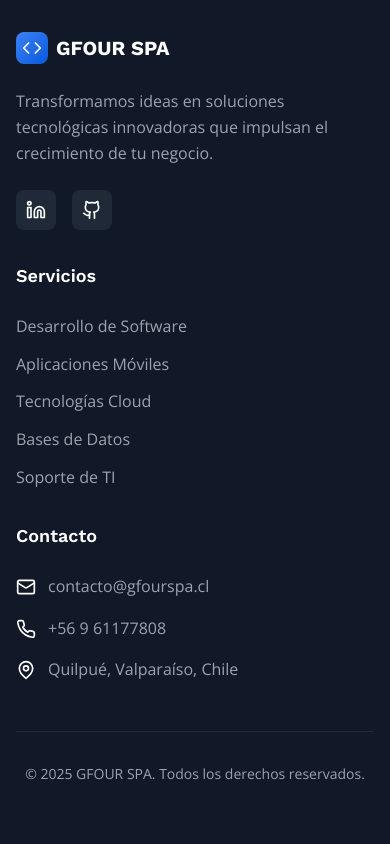
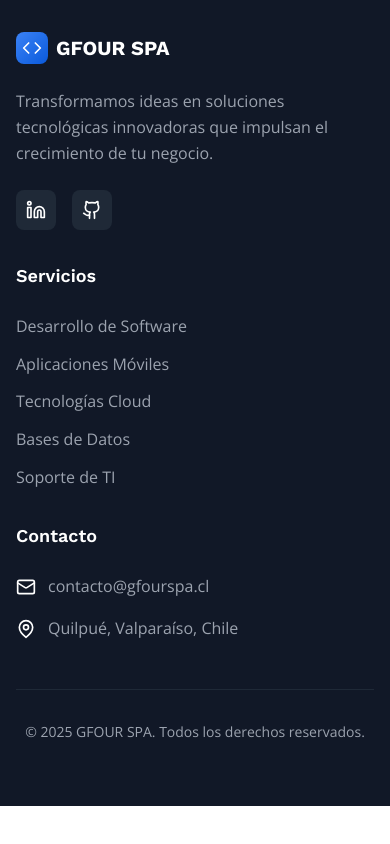
Before and after one commit to gfourspa/landing-gfourspa, a React (Vite) app: page / in a window 390 px wide. Shown: the part 6099-6943 px from the top of the page. After the commit the page ends 6905 px from the top, so only its background shows below. Built offline with nearby package versions, Linux system fonts and the light colour scheme.

Commit message:
delete phone contatc

```diff
--- a/src/components/footer.tsx
+++ b/src/components/footer.tsx
@@ -1,5 +1,5 @@
 import { CONTACT_INFO } from "@/lib/constant"
-import { Code, Github, Linkedin, Mail, MapPin, Phone } from "lucide-react"
+import { Code, Github, Linkedin, Mail, MapPin } from "lucide-react"
 
 export function Footer() {
   return (
@@ -71,10 +71,6 @@ export function Footer() {
                 <span className="text-gray-400">{CONTACT_INFO.email}</span>
               </div>
               <div className="flex items-center space-x-3">
-                <Phone className="w-5 h-5 text-primary-400" />
-                <span className="text-gray-400">{CONTACT_INFO.phone}</span>
-              </div>
-              <div className="flex items-center space-x-3">
                 <MapPin className="w-5 h-5 text-primary-400" />
                 <span className="text-gray-400">{CONTACT_INFO.address}</span>
               </div>
```
Also changed, not shown: 1 other file (tests, documents, lock files or other folders).
